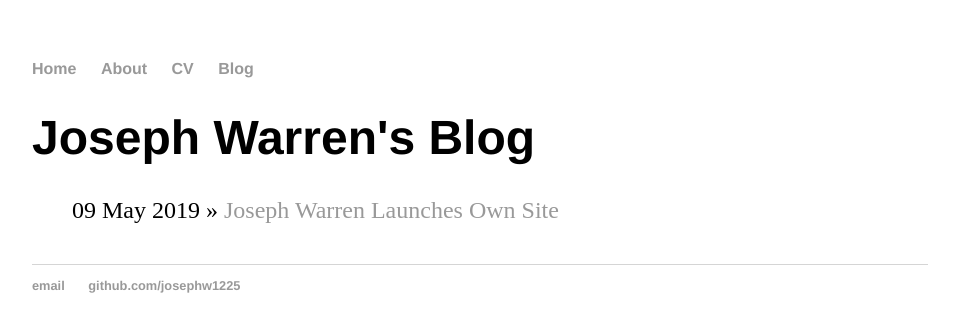
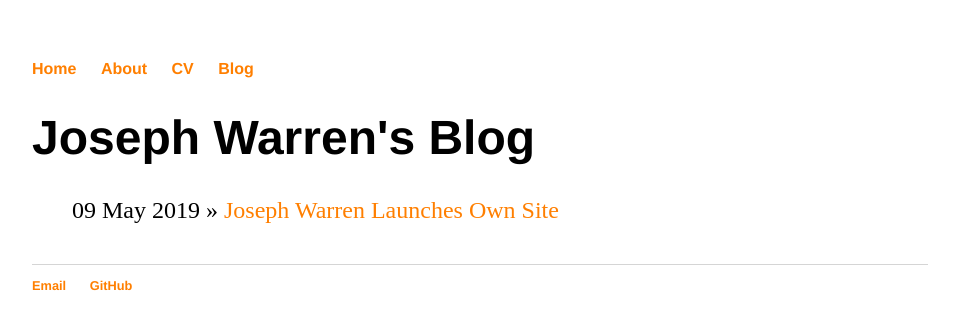
Before and after one commit to josephw1225/josephw1225.github.io, a Jekyll site: the page built from blog/index.html, in a window 1280 px wide. Shown: the top 332 px of the page, without its empty margins (160-1119 px from the left). Built offline with Jekyll 4.4.1, drawn with Linux system fonts in a browser that asks for light colours.

Commit message:
Initial commit

```diff
--- a/_layouts/default.html
+++ b/_layouts/default.html
@@ -20,8 +20,8 @@
 			</div><!-- /.container -->
 			<footer>
 	    		<ul>
-	        		<li><a href="mailto:josephw1225@gmail.com">email</a></li>
-	        		<li><a href="https://github.com/josephw1225">github.com/josephw1225</a></li>
+	        		<li><a href="mailto:josephw1225@gmail.com">Email</a></li>
+	        		<li><a href="https://github.com/josephw1225">GitHub</a></li>
 				</ul>
 			</footer>
 		</body>
--- a/blog/index.html
+++ b/blog/index.html
@@ -2,10 +2,10 @@
 layout: default
 title: Joseph Warren's Blog
 ---
-	<h1>{{ page.title }}</h1>
-	<ul class="posts">
+<h1>{{ page.title }}</h1>
 
-	  {% for post in site.posts %}
-	    <li><span>{{ post.date | date_to_string }}</span> » <a href="{{ post.url }}" title="{{ post.title }}">{{ post.title }}</a></li>
-	  {% endfor %}
-	</ul>
+<ul class="posts">
+    {% for post in site.posts %}
+    <li><span>{{ post.date | date_to_string }}</span> » <a href="{{ post.url }}" title="{{ post.title }}">{{ post.title }}</a></li>
+    {% endfor %}
+</ul>
--- a/css/main.css
+++ b/css/main.css
@@ -14,7 +14,7 @@ nav ul li, footer ul li {
 }
 a {
     text-decoration: none;
-    color: #999;
+    color: rgb(255, 127, 0);
 }
 a:hover {
     text-decoration: underline;
```
Also changed, not shown: about/index.html (added, +11 -0 lines), cv/index.html (added, +7 -0 lines).
